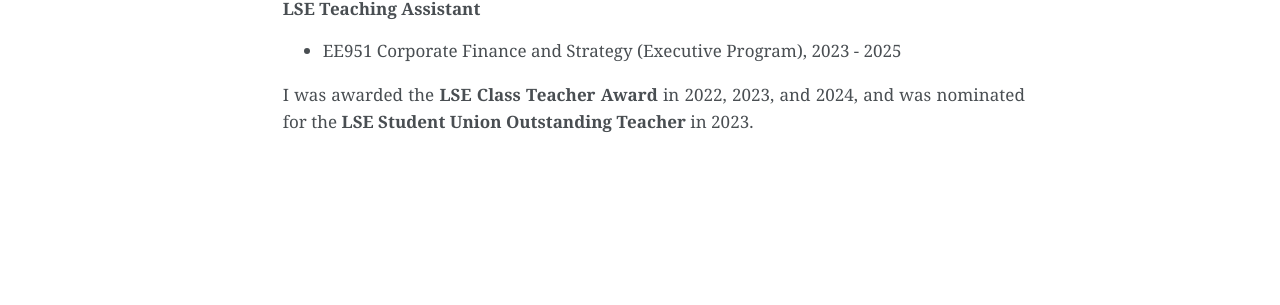
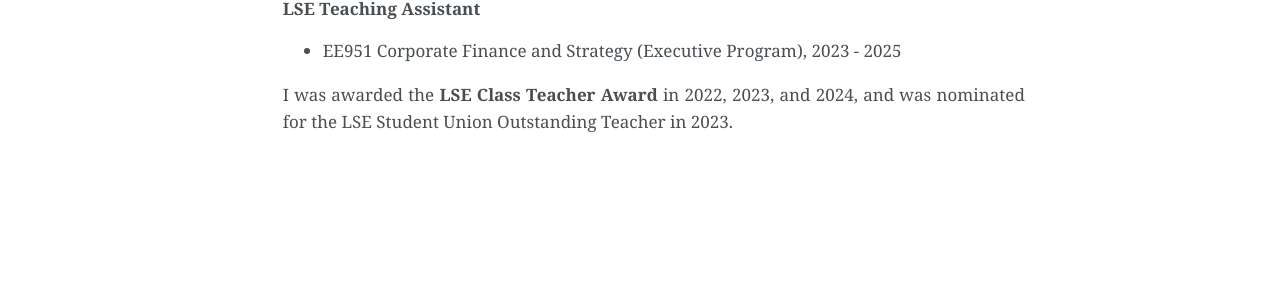
Before and after one commit to xinchen-ma/xinchen-ma.github.io, a Jekyll site: the page built from index.md, in a window 1280 px wide and 900 px high, scrolled down 2054 px. Shown: the part 459-764 px from the top of the window. Built offline with Jekyll 4.4.1, drawn with Linux system fonts in a browser that asks for light colours; a script that is not in the unit is left out.

```diff
--- a/index.md
+++ b/index.md
@@ -60,4 +60,4 @@ Tracking apps face significant declines in downloads and revenue after Apple's A
 ### LSE Teaching Assistant
 - EE951 Corporate Finance and Strategy (Executive Program), 2023 - 2025
 
-I was awarded the **[LSE Class Teacher Award](https://info.lse.ac.uk/staff/divisions/Eden-Centre/Education-awards/LSE-Class-Teacher-Awards)** in 2022, 2023, and 2024, and was nominated for the **LSE Student Union Outstanding Teacher** in 2023.
+I was awarded the **[LSE Class Teacher Award](https://info.lse.ac.uk/staff/divisions/Eden-Centre/Education-awards/LSE-Class-Teacher-Awards)** in 2022, 2023, and 2024, and was nominated for the LSE Student Union Outstanding Teacher in 2023.
```
